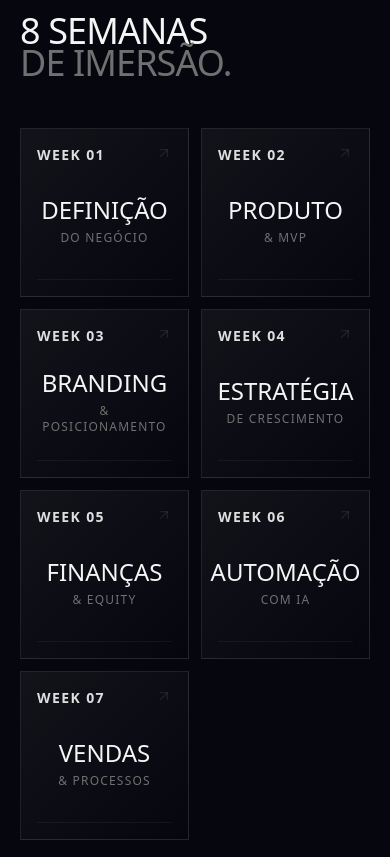
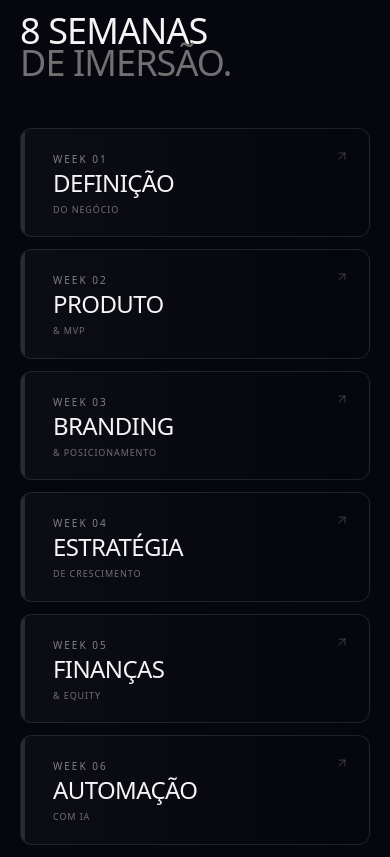
Before and after one commit to PedroPaulJobs/cf-club-site, a Next.js app: page / in a window 390 px wide. Shown: the part 4500-5357 px from the top of the page. Built offline with nearby package versions, Linux system fonts and the light colour scheme; a web font is replaced by a local one.

Commit message:
Perf: optimize LCP, reduce JS, fix mobile overflow

```diff
--- a/components/Journey.tsx
+++ b/components/Journey.tsx
@@ -46,10 +46,35 @@ export default function Journey() {
                     </motion.h2>
                 </div>
 
-                {/* Mobile Grid: flat 2-col layout (visible only on mobile) */}
-                <div className="grid grid-cols-2 gap-3 mb-8 md:hidden">
+                {/* Mobile Layout: Sleek Timeline List (visible only on mobile) */}
+                <div className="flex flex-col gap-3 mb-12 md:hidden">
                     {regularWeeks.map((card, i) => (
-                        <JourneyCard key={card.id} card={card} index={i} />
+                        <motion.div
+                            key={card.id}
+                            initial={{ opacity: 0, x: -15 }}
+                            whileInView={{ opacity: 1, x: 0 }}
+                            viewport={{ once: true, margin: "-50px" }}
+                            transition={{ duration: 0.5, delay: i * 0.1 }}
+                            className="w-full flex items-center justify-between p-5 bg-gradient-to-r from-white/[0.03] to-transparent border border-white/10 rounded-xl relative overflow-hidden group"
+                        >
+                            {/* Accent line */}
+                            <div className="absolute left-0 top-0 bottom-0 w-1 bg-cf-dim/30 group-hover:bg-white transition-colors"></div>
+
+                            <div className="flex flex-col items-start pl-3 w-full">
+                                <div className="flex w-full items-baseline justify-between mb-1">
+                                    <span className="font-mono text-[10px] text-cf-white/50 tracking-[0.2em]">
+                                        WEEK {card.id}
+                                    </span>
+                                    <ArrowUpRight className="w-3.5 h-3.5 text-cf-dim/40 group-hover:text-cf-white transition-colors" />
+                                </div>
+                                <h3 className="font-serif text-2xl text-cf-white tracking-tight leading-none mb-1">
+                                    {card.title}
+                                </h3>
+                                <p className="font-mono text-[9px] text-cf-dim uppercase tracking-widest mt-1 group-hover:text-cf-lines transition-colors">
+                                    {card.subtitle}
+                                </p>
+                            </div>
+                        </motion.div>
                     ))}
                 </div>
 
--- a/components/Manifesto.tsx
+++ b/components/Manifesto.tsx
@@ -24,17 +24,11 @@ export default function Manifesto() {
                     O Manifesto
                 </motion.span>
 
-                <motion.h2
-                    initial={{ opacity: 0, y: 30 }}
-                    whileInView={{ opacity: 1, y: 0 }}
-                    viewport={{ once: true }}
-                    transition={{ duration: 0.8, ease: "easeOut" }}
-                    className="font-serif text-3xl md:text-6xl lg:text-7xl font-bold leading-[1.1] md:leading-[0.95] tracking-tight text-cf-black pb-2"
-                >
+                <h2 className="font-serif text-3xl md:text-6xl lg:text-7xl font-bold leading-[1.1] md:leading-[0.95] tracking-tight text-cf-black pb-2 my-6">
                     O CF CLUB NÃO É
                     <br />
                     <span className="text-[#999999]">PARA TODO MUNDO.</span>
-                </motion.h2>
+                </h2>
 
                 <motion.p
                     initial={{ opacity: 0 }}
```
